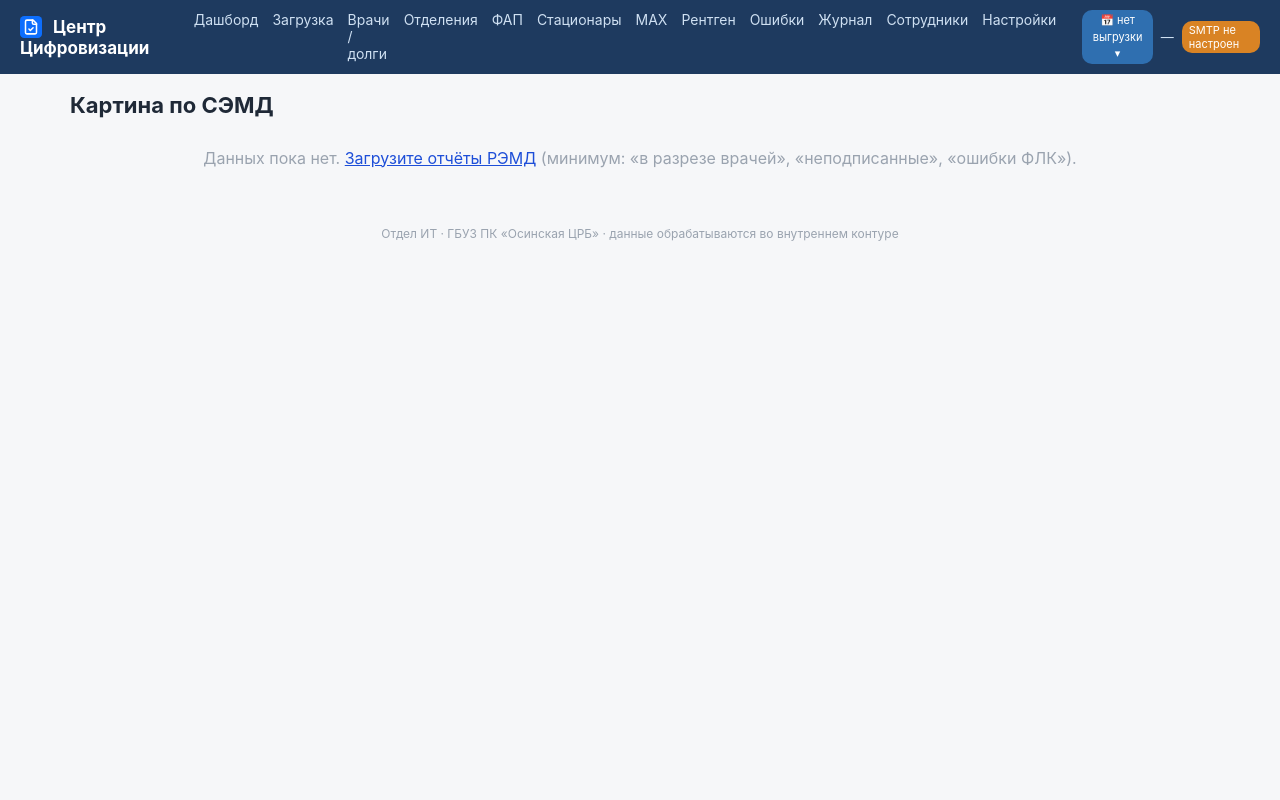
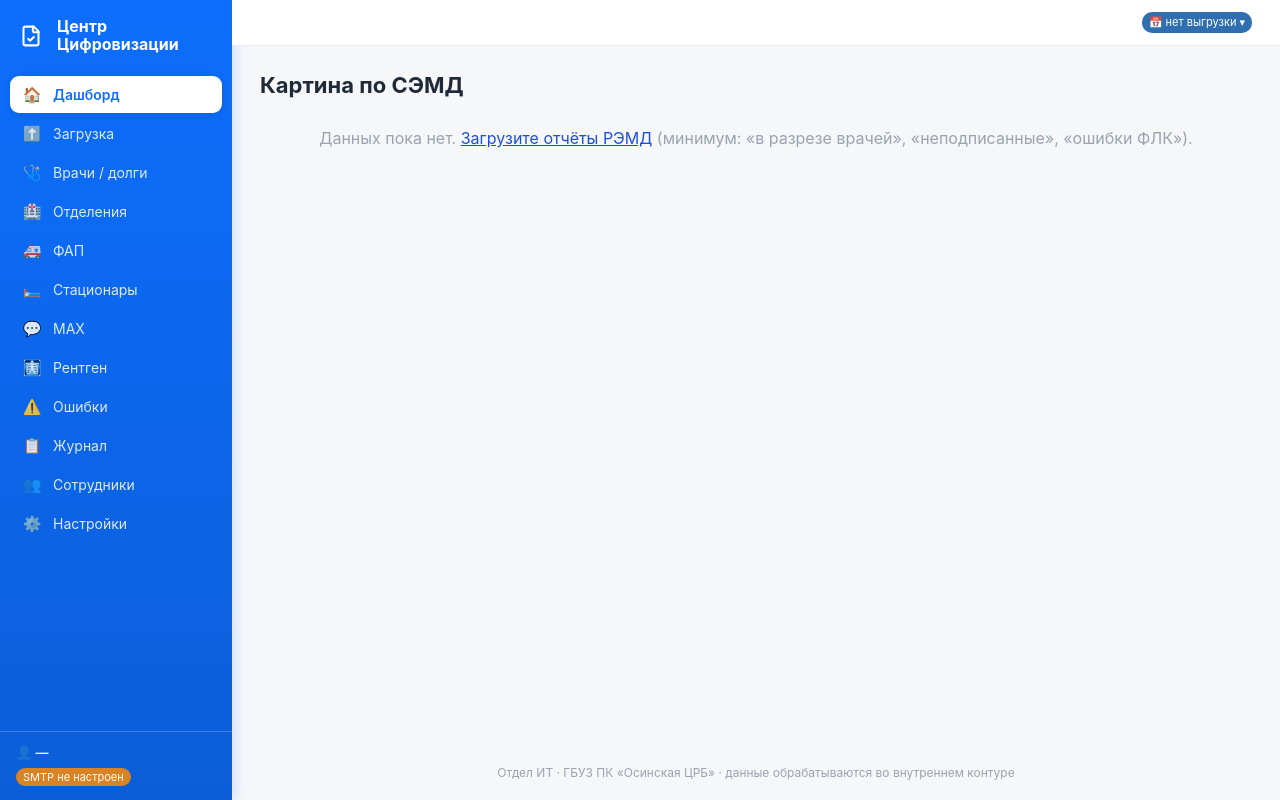
Before and after one commit to Aki-shin/semd-notify, a Flask app: page / in a window 1280 px wide. Run offline with Flask 3, Linux system fonts and the light colour scheme; data comes from the database, SQL or seed files in the repository; data that the repository does not hold is empty.

Commit message:
UI: боковое меню (фон как у иконки) вместо верхнего хедера
Меню переработано в левый сайдбар:
- фон — синий градиент #0d6efd→#0b5ed7 (как фон favicon); белый логотип
  (favicon) + название вверху;
- вертикальная навигация с иконками, состояния hover/active (активная
  страница — белая плашка с синим текстом), определение активного пункта
  по request.path (учитывает подстраницы: /koiki/plan → Стационары,
  /users/* → Сотрудники);
- внизу сайдбара — пользователь и статус SMTP;
- рабочая область: липкий топбар с переключателем периодов и чипом
  рассылки, ниже — контент во всю ширину.
- адаптив: на узких экранах сайдбар сворачивается в верхнюю полосу.
- fullbleed переведён с vw на отступы main (не перекрывает сайдбар).

Проверено: все 14 страниц отдают 200; активный пункт подсвечивается
корректно; переключатель периодов и статусы на местах.

Co-Authored-By: Claude Opus 4.8 (1M context) <noreply@anthropic.com>

```diff
--- a/static/style.css
+++ b/static/style.css
@@ -1,13 +1,35 @@
 * { box-sizing: border-box; }
 body { font-family: -apple-system, Segoe UI, Roboto, Arial, sans-serif; margin: 0; color: #1f2937; background: #f6f7f9; }
-header { display: flex; align-items: center; gap: 18px; padding: 10px 20px; background: #1e3a5f; color: #fff; }
-header .brand { font-weight: 700; font-size: 17px; }
-header nav { display: flex; gap: 14px; flex: 1; }
-header nav a { color: #cfe0f2; text-decoration: none; font-size: 14px; }
-header nav a:hover { color: #fff; }
-header .who { font-size: 13px; color: #cfe0f2; display: flex; align-items: center; gap: 8px; }
-main { max-width: 1180px; margin: 18px auto; padding: 0 20px; }
-footer { text-align: center; color: #9aa3af; font-size: 12px; padding: 24px; }
+/* --- Раскладка: боковое меню (фон — как у иконки) + рабочая область --- */
+.layout { display: flex; min-height: 100vh; }
+.sidebar { width: 232px; flex-shrink: 0; position: sticky; top: 0; height: 100vh; overflow-y: auto;
+  background: linear-gradient(180deg, #0d6efd 0%, #0b5ed7 100%); color: #fff;
+  display: flex; flex-direction: column; box-shadow: 2px 0 14px rgba(13,110,253,.20); }
+.side-brand { display: flex; align-items: center; gap: 11px; padding: 18px 16px 14px; font-weight: 700; font-size: 16px; line-height: 1.12; }
+.side-brand img { width: 30px; height: 30px; flex-shrink: 0; }
+.side-nav { flex: 1; padding: 8px 10px; display: flex; flex-direction: column; gap: 2px; }
+.side-nav a { display: flex; align-items: center; gap: 11px; padding: 9px 12px; border-radius: 9px;
+  color: rgba(255,255,255,.86); text-decoration: none; font-size: 14px; transition: background .12s, color .12s; }
+.side-nav a .ic { width: 20px; text-align: center; font-size: 15px; }
+.side-nav a:hover { background: rgba(255,255,255,.15); color: #fff; }
+.side-nav a.active { background: #fff; color: #0d6efd; font-weight: 600; box-shadow: 0 2px 8px rgba(0,0,0,.12); }
+.side-foot { padding: 12px 16px 16px; border-top: 1px solid rgba(255,255,255,.20); font-size: 13px;
+  color: rgba(255,255,255,.92); display: flex; flex-direction: column; gap: 8px; }
+.side-foot .sf-user { font-weight: 600; }
+.main-wrap { flex: 1; min-width: 0; display: flex; flex-direction: column; }
+.topbar { display: flex; align-items: center; justify-content: flex-end; gap: 10px;
+  padding: 8px 28px; min-height: 46px; background: #fff; border-bottom: 1px solid #e8ebef;
+  position: sticky; top: 0; z-index: 50; }
+main { flex: 1; padding: 20px 28px; width: 100%; }
+footer { text-align: center; color: #9aa3af; font-size: 12px; padding: 20px; }
+@media (max-width: 860px) {
+  .layout { flex-direction: column; }
+  .sidebar { width: auto; height: auto; position: static; }
+  .side-brand span br { display: none; }
+  .side-nav { flex-direction: row; flex-wrap: wrap; }
+  .side-nav a { padding: 7px 10px; }
+  .side-foot { flex-direction: row; align-items: center; justify-content: space-between; }
+}
 h1 { font-size: 22px; margin: 6px 0 14px; }
 h2 { font-size: 16px; margin: 22px 0 8px; }
 h3 { font-size: 14px; margin: 18px 0 6px; }
@@ -67,12 +89,12 @@ code { background: #eef0f2; padding: 1px 5px; border-radius: 4px; font-size: 12p
 .chip { display: inline-flex; align-items: center; gap: 4px; background: #eef2f7; border: 1px solid #dbe2ea; border-radius: 14px; padding: 3px 8px 3px 11px; font-size: 13px; }
 .chip .chip-x { background: none; border: 0; color: #b91c1c; cursor: pointer; font-size: 15px; line-height: 1; padding: 0 2px; }
 .chip .chip-x:hover { color: #7f1414; }
-/* Раздел во всю ширину окна (вырывается из центрированного main) */
-.fullbleed { margin-left: calc(50% - 50vw); margin-right: calc(50% - 50vw); padding: 0 24px; }
+/* Раздел во всю ширину рабочей области (вырывается из отступов main) */
+.fullbleed { margin-left: -28px; margin-right: -28px; padding: 0 28px; }
 /* Переключатель периодов (в хедере, доступен на всех страницах) */
 .period-switch { position: relative; display: inline-flex; align-items: center; gap: 6px; }
 .period-switch > .pill.period { border: 0; cursor: pointer; font-family: inherit; font-size: 11px; line-height: 1.5; }
-.period-menu { position: absolute; right: 0; top: 24px; z-index: 60; width: 300px; background: #fff; color: #1f2937;
+.period-menu { position: absolute; right: 0; top: calc(100% + 6px); z-index: 60; width: 300px; background: #fff; color: #1f2937;
   border: 1px solid #d5dae1; border-radius: 10px; box-shadow: 0 10px 28px rgba(0,0,0,.20); padding: 8px; }
 .period-menu[hidden] { display: none; }
 .period-menu .psearch { width: 100%; margin: 0 0 6px; border: 1px solid #cbd2da; border-radius: 6px; padding: 6px 9px; font-size: 13px; }
--- a/templates/base.html
+++ b/templates/base.html
@@ -8,24 +8,45 @@
   <link rel="stylesheet" href="{{ url_for('static', filename='style.css') }}">
 </head>
 <body>
-<header>
-  <div class="brand"><img src="{{ url_for('static', filename='favicon.svg') }}" alt=""
-       style="height:22px;width:22px;vertical-align:-5px;margin-right:7px"> Центр Цифровизации</div>
-  <nav>
-    <a href="{{ url_for('index') }}">Дашборд</a>
-    <a href="{{ url_for('upload') }}">Загрузка</a>
-    <a href="{{ url_for('doctors') }}">Врачи / долги</a>
-    <a href="{{ url_for('departments') }}">Отделения</a>
-    <a href="{{ url_for('fap') }}">ФАП</a>
-    <a href="{{ url_for('koiki') }}">Стационары</a>
-    <a href="{{ url_for('max_page') }}">MAX</a>
-    <a href="{{ url_for('xray') }}">Рентген</a>
-    <a href="{{ url_for('errors') }}">Ошибки</a>
-    <a href="{{ url_for('send_log_page') }}">Журнал</a>
-    <a href="{{ url_for('users_page') }}">Сотрудники</a>
-    <a href="{{ url_for('settings') }}">Настройки</a>
+<div class="layout">
+  <aside class="sidebar">
+    <div class="side-brand">
+      <img src="{{ url_for('static', filename='favicon.svg') }}" alt="">
+      <span>Центр<br>Цифровизации</span>
+    </div>
+    <nav class="side-nav">
+      {% set p = request.path %}
+      {% set nav = [
+        ('index', '/', '🏠', 'Дашборд'),
+        ('upload', '/upload', '⬆️', 'Загрузка'),
+        ('doctors', '/doctors', '🩺', 'Врачи / долги'),
+        ('departments', '/departments', '🏥', 'Отделения'),
+        ('fap', '/fap', '🚑', 'ФАП'),
+        ('koiki', '/koiki', '🛏️', 'Стационары'),
+        ('max_page', '/max', '💬', 'MAX'),
+        ('xray', '/xray', '🩻', 'Рентген'),
+        ('errors', '/errors', '⚠️', 'Ошибки'),
+        ('send_log_page', '/log', '📋', 'Журнал'),
+        ('users_page', '/users', '👥', 'Сотрудники'),
+        ('settings', '/settings', '⚙️', 'Настройки'),
+      ] %}
+      {% for ep, b, ic, label in nav %}
+        {% set on = (p == b) if b == '/' else (p == b or p.startswith(b + '/')) %}
+        <a href="{{ url_for(ep) }}" class="{{ 'active' if on }}"><span class="ic">{{ ic }}</span>{{ label }}</a>
+      {% endfor %}
     </nav>
-  <div class="who">
+    <div class="side-foot">
+      <div class="sf-user">👤 {{ user.name or user.login }}</div>
+      <div>
+        {% if not smtp_ok %}<span class="pill warn">SMTP не настроен</span>
+        {% elif smtp_dry %}<span class="pill warn">SMTP · DRYRUN</span>
+        {% else %}<span class="pill ok">SMTP готов</span>{% endif %}
+      </div>
+    </div>
+  </aside>
+
+  <div class="main-wrap">
+    <div class="topbar">
       <span id="sendchip"></span>
       <div class="period-switch" id="periodSwitch">
         <button type="button" class="pill period" id="periodBtn" title="Переключить период выгрузки">📅 {{ active_period or 'нет выгрузки' }} ▾</button>
@@ -53,12 +74,7 @@
           </div>
         </div>
       </div>
-    {{ user.name or user.login }}
-    {% if not smtp_ok %}<span class="pill warn">SMTP не настроен</span>
-    {% elif smtp_dry %}<span class="pill warn">DRYRUN</span>
-    {% else %}<span class="pill ok">SMTP</span>{% endif %}
     </div>
-</header>
 
     <main>
       {% with msgs = get_flashed_messages(with_categories=true) %}
@@ -69,6 +85,9 @@
       {% block body %}{% endblock %}
     </main>
     <footer>Отдел ИТ · ГБУЗ ПК «Осинская ЦРБ» · данные обрабатываются во внутреннем контуре</footer>
+  </div>
+</div>
+
 <script>
 (function(){
   function esc(s){var d=document.createElement('div');d.textContent=(s==null?'':s);return d.innerHTML;}
```
Lines whose indentation alone changed are shown as unchanged.
